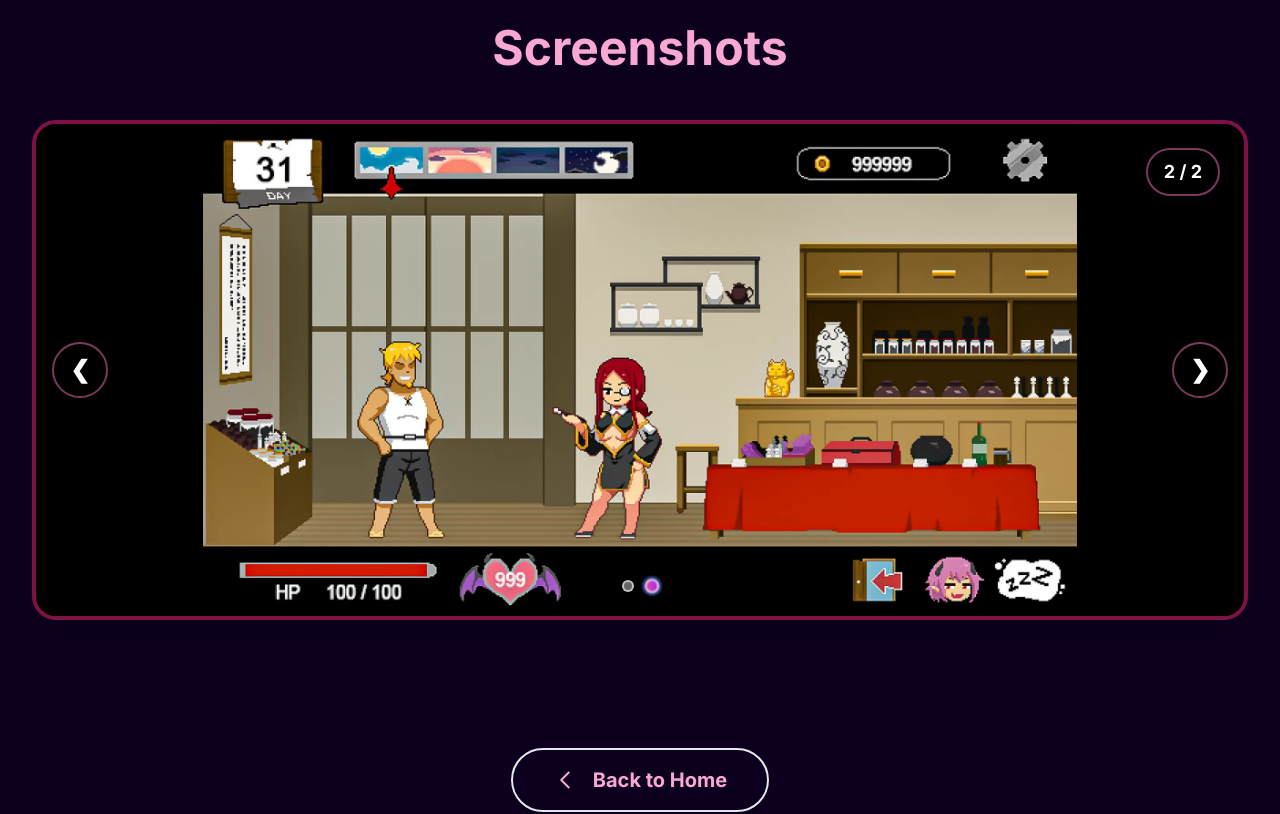
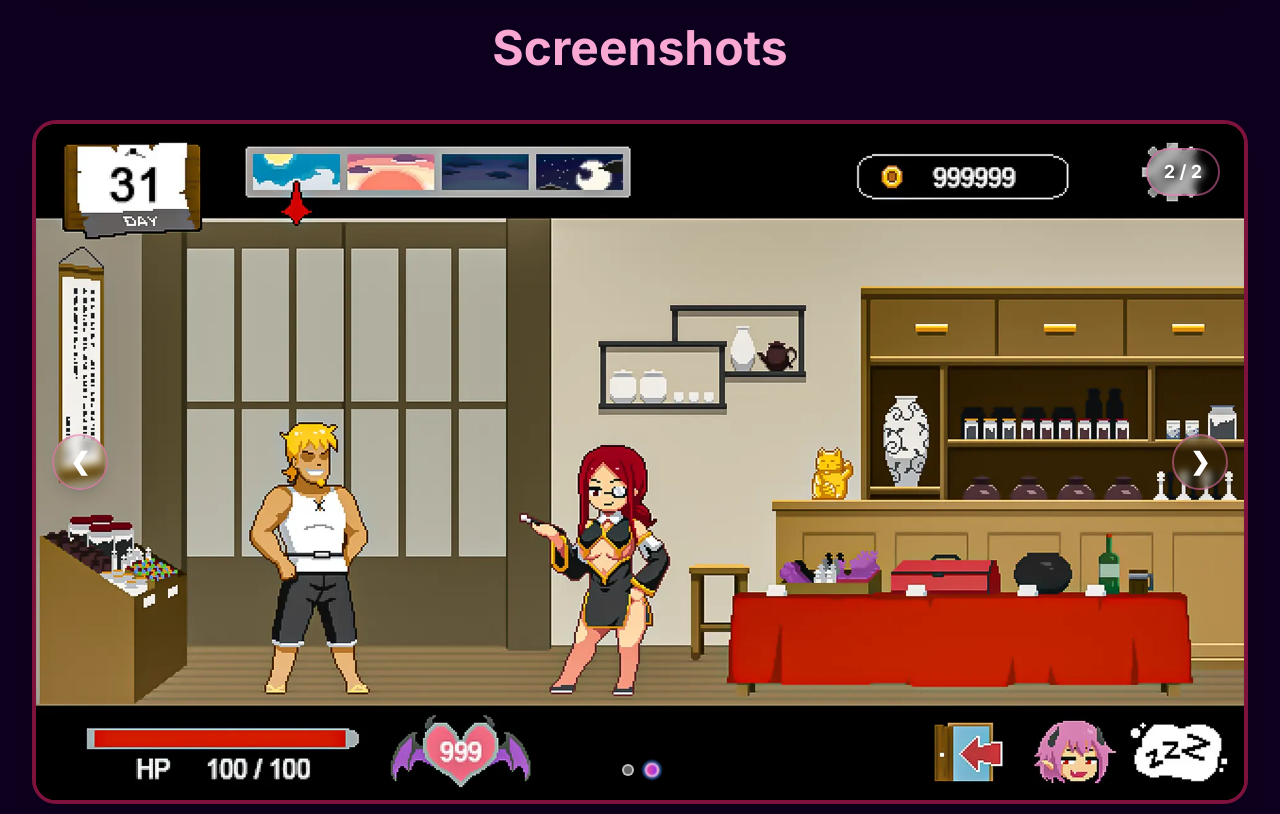
Before and after one commit to VelvetYume/VelvetYume.com, a Next.js app: page /games/Handyman-Fantasy in a window 1280 px wide. Shown: the part 1980-2794 px from the top of the page. Built offline with nearby package versions, Linux system fonts and the light colour scheme.

Commit message:
Fix screenshot image fit on Android

```diff
--- a/app/games/[id]/GameDetails.tsx
+++ b/app/games/[id]/GameDetails.tsx
@@ -242,27 +242,24 @@ export default function GameDetails({ game }: { game: Game }) {
         <h2 className="text-5xl font-bold text-pink-300 mb-12 text-center neon-text">Screenshots</h2>
         {game.screenshots && game.screenshots.length > 0 ? (
           <div className="relative max-w-7xl mx-auto">
-            <div className="relative h-[400px] md:h-[500px] rounded-3xl overflow-hidden shadow-2xl border-4 border-pink-800/80 bg-black/50 group">
-
-              <div
-                className="flex h-full w-full transition-transform duration-1000 ease-in-out"
+            <div className="relative w-full aspect-video rounded-3xl overflow-hidden shadow-2xl border-4 border-pink-800/80 bg-black">
+              <div className="flex h-full w-full transition-transform duration-1000 ease-in-out"
                 style={{ transform: `translateX(-${currentScreenshotIndex * 100}%)` }}
               >
                 {game.screenshots.map((screenshot, index) => (
                  <div
                     key={index}
-  className="relative w-full aspect-video flex-shrink-0 rounded-2xl overflow-hidden bg-black"
+                    className="relative w-full h-full flex-shrink-0 overflow-hidden bg-black"
                       >
                     <Image
                   src={screenshot}
                   alt={`${game.title} screenshot ${index + 1}`}
                     fill
-  className="object-contain transition-transform duration-500"
-  sizes="(max-width: 768px) 100vw, 80vw"
+                  className="object-cover object-center"
                     priority={index === 0}
                     />
+                      </div>
 
-</div>
 
 
 
```
Lines whose indentation alone changed are shown as unchanged.
